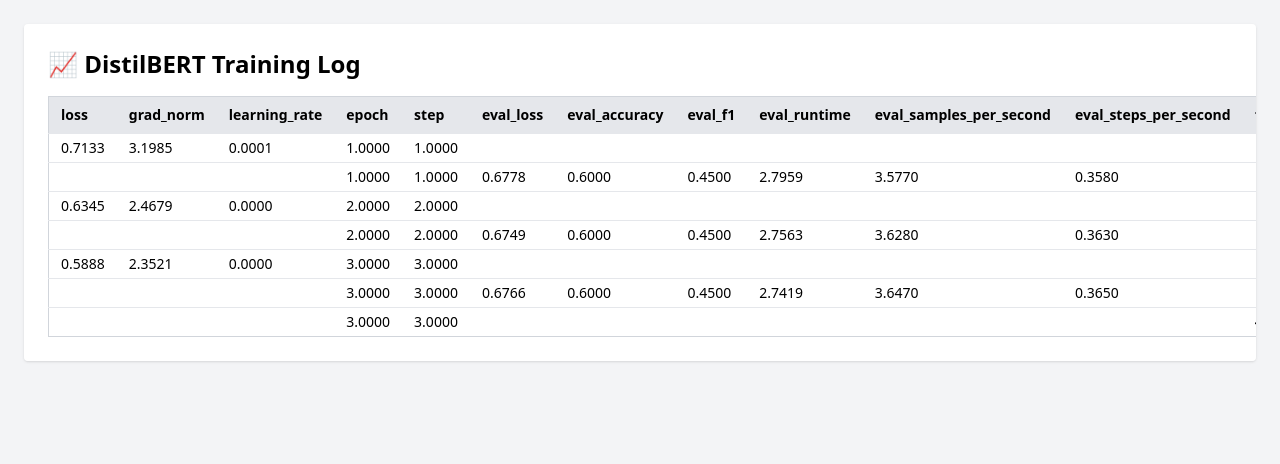
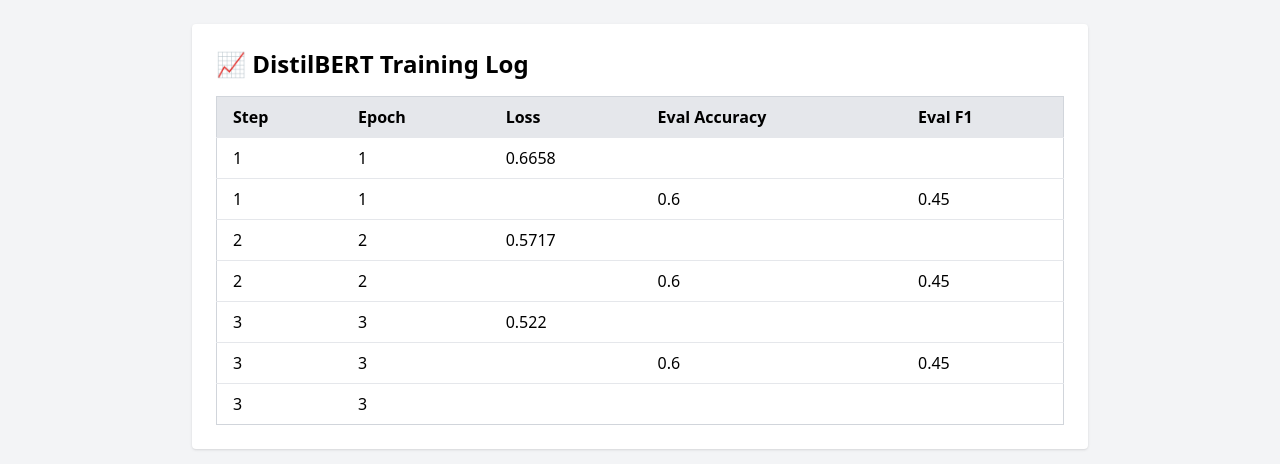
Before and after one commit to dani-ange/dani-ange.github.io, a plain HTML site: page docs/index.html in a window 1280 px wide. Drawn offline with nearby package versions, Linux system fonts and the light colour scheme.

Commit message:
📊 Auto-update training logs

```diff
--- a/docs/index.html
+++ b/docs/index.html
@@ -6,14 +6,20 @@
   <script src="https://cdn.tailwindcss.com"></script>
 </head>
 <body class="bg-gray-100 font-sans p-6">
-  <div class="max-w-7xl mx-auto bg-white rounded shadow p-6 overflow-auto">
+  <div class="max-w-4xl mx-auto bg-white rounded shadow p-6">
     <h1 class="text-2xl font-bold mb-4">📈 DistilBERT Training Log</h1>
-    <table class="min-w-full table-auto border border-gray-300 text-sm">
-      <thead class="bg-gray-200" id="table-head">
-        <!-- JS will insert headers -->
+    <table class="min-w-full table-auto border border-gray-300">
+      <thead class="bg-gray-200">
+        <tr>
+          <th class="px-4 py-2 text-left">Step</th>
+          <th class="px-4 py-2 text-left">Epoch</th>
+          <th class="px-4 py-2 text-left">Loss</th>
+          <th class="px-4 py-2 text-left">Eval Accuracy</th>
+          <th class="px-4 py-2 text-left">Eval F1</th>
+        </tr>
       </thead>
       <tbody id="log-body" class="bg-white">
-        <!-- JS will insert data rows -->
+        <!-- Rows will be filled by JS -->
       </tbody>
     </table>
   </div>
@@ -22,39 +28,30 @@
     fetch("log.json")
       .then(res => res.json())
       .then(data => {
-        if (!Array.isArray(data) || data.length === 0) return;
+        const tbody = document.getElementById("log-body");
+        data.forEach(entry => {
+          const row = document.createElement("tr");
+          row.className = "border-t border-gray-200";
 
-        const headers = Array.from(
-          new Set(data.flatMap(row => Object.keys(row)))
-        );
+          const step = entry.step ?? "";
+          const epoch = entry.epoch ?? "";
+          const loss = entry.loss ?? "";
+          const acc = entry.eval_accuracy ?? "";
+          const f1 = entry.f1 ?? entry.eval_f1 ?? "";
 
-        const thead = document.getElementById("table-head");
-        const headerRow = document.createElement("tr");
-        headers.forEach(h => {
-          const th = document.createElement("th");
-          th.className = "px-3 py-2 text-left font-semibold";
-          th.textContent = h;
-          headerRow.appendChild(th);
-        });
-        thead.appendChild(headerRow);
-
-        const tbody = document.getElementById("log-body");
-        data.forEach(row => {
-          const tr = document.createElement("tr");
-          tr.className = "border-t border-gray-200";
-          headers.forEach(h => {
-            const td = document.createElement("td");
-            td.className = "px-3 py-1 whitespace-nowrap";
-            const val = row[h];
-            td.textContent = (typeof val === "number" ? val.toFixed(4) : val) ?? "";
-            tr.appendChild(td);
-          });
-          tbody.appendChild(tr);
+          row.innerHTML = `
+            <td class="px-4 py-2">${step}</td>
+            <td class="px-4 py-2">${epoch}</td>
+            <td class="px-4 py-2">${loss}</td>
+            <td class="px-4 py-2">${acc}</td>
+            <td class="px-4 py-2">${f1}</td>
+          `;
+          tbody.appendChild(row);
         });
       })
       .catch(err => {
         document.getElementById("log-body").innerHTML =
-          `<tr><td colspan="100%" class="px-4 py-2 text-red-500">⚠️ Failed to load log.json: ${err}</td></tr>`;
+          '<tr><td colspan="5" class="px-4 py-2 text-red-500">Error loading log: ' + err + '</td></tr>';
       });
   </script>
 </body>
--- a/docs/log.json
+++ b/docs/log.json
@@ -1,61 +1,61 @@
 [
   {
-    "loss": 0.7133,
-    "grad_norm": 3.198453187942505,
+    "loss": 0.6658,
+    "grad_norm": 2.8621225357055664,
     "learning_rate": 5e-05,
     "epoch": 1.0,
     "step": 1
   },
   {
-    "eval_loss": 0.6777797341346741,
+    "eval_loss": 0.6753379702568054,
     "eval_accuracy": 0.6,
     "eval_f1": 0.45,
-    "eval_runtime": 2.7959,
-    "eval_samples_per_second": 3.577,
-    "eval_steps_per_second": 0.358,
+    "eval_runtime": 2.7832,
+    "eval_samples_per_second": 3.593,
+    "eval_steps_per_second": 0.359,
     "epoch": 1.0,
     "step": 1
   },
   {
-    "loss": 0.6345,
-    "grad_norm": 2.467879056930542,
+    "loss": 0.5717,
+    "grad_norm": 2.1916913986206055,
     "learning_rate": 3.3333333333333335e-05,
     "epoch": 2.0,
     "step": 2
   },
   {
-    "eval_loss": 0.6748737096786499,
+    "eval_loss": 0.6807891130447388,
     "eval_accuracy": 0.6,
     "eval_f1": 0.45,
-    "eval_runtime": 2.7563,
-    "eval_samples_per_second": 3.628,
-    "eval_steps_per_second": 0.363,
+    "eval_runtime": 2.745,
+    "eval_samples_per_second": 3.643,
+    "eval_steps_per_second": 0.364,
     "epoch": 2.0,
     "step": 2
   },
   {
-    "loss": 0.5888,
-    "grad_norm": 2.3521041870117188,
+    "loss": 0.522,
+    "grad_norm": 1.8324849605560303,
     "learning_rate": 1.6666666666666667e-05,
     "epoch": 3.0,
     "step": 3
   },
   {
-    "eval_loss": 0.6765846014022827,
+    "eval_loss": 0.6875739693641663,
     "eval_accuracy": 0.6,
     "eval_f1": 0.45,
-    "eval_runtime": 2.7419,
-    "eval_samples_per_second": 3.647,
-    "eval_steps_per_second": 0.365,
+    "eval_runtime": 2.7474,
+    "eval_samples_per_second": 3.64,
+    "eval_steps_per_second": 0.364,
     "epoch": 3.0,
     "step": 3
   },
   {
-    "train_runtime": 40.3054,
-    "train_samples_per_second": 0.744,
-    "train_steps_per_second": 0.074,
+    "train_runtime": 39.8153,
+    "train_samples_per_second": 0.753,
+    "train_steps_per_second": 0.075,
     "total_flos": 3974021959680.0,
-    "train_loss": 0.6455310384432474,
+    "train_loss": 0.5865056117375692,
     "epoch": 3.0,
     "step": 3
   }
```
